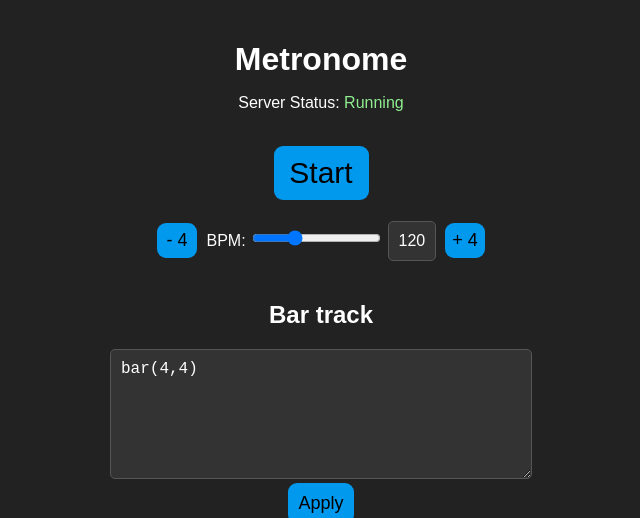
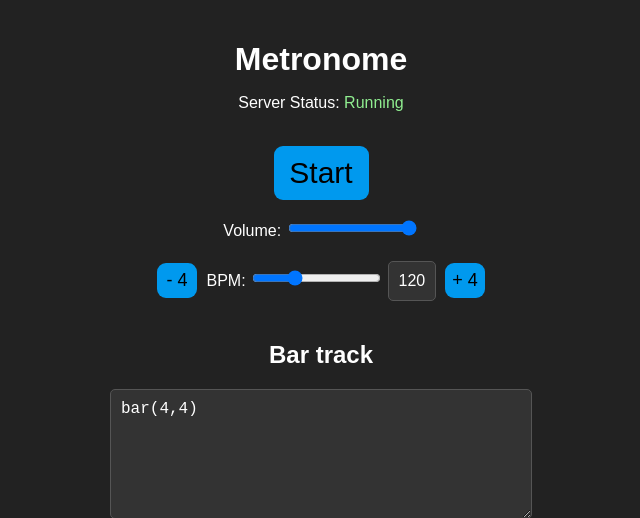
Before and after one commit to MarianJandl/metronome_app, a Flask app: page / in a window 1280 px wide. Shown: the top 518 px of the page, without its empty margins (319-959 px from the left). Run offline with Flask 3, Linux system fonts and the light colour scheme.

Commit message:
Update index.html
added volume

```diff
--- a/templates/index.html
+++ b/templates/index.html
@@ -13,6 +13,8 @@
     <p>Server Status: <span id="serverStatus">Checking...</span></p><br>
     <button id="toggleBtn">Start</button>
     <br><br>
+    <label for="volume">Volume:</label>
+<input type="range" id="volume" min="0" max="1" step="0.01" value="1"><br><br>
     <button id="decreaseBpm" class="bpmBtn">- {{ bpm_step }}</button>
 <label for="bpmSlider">BPM:</label>
 <input type="range" id="bpmSlider" min="40" max="300" value="{{ bpm }}">
```
